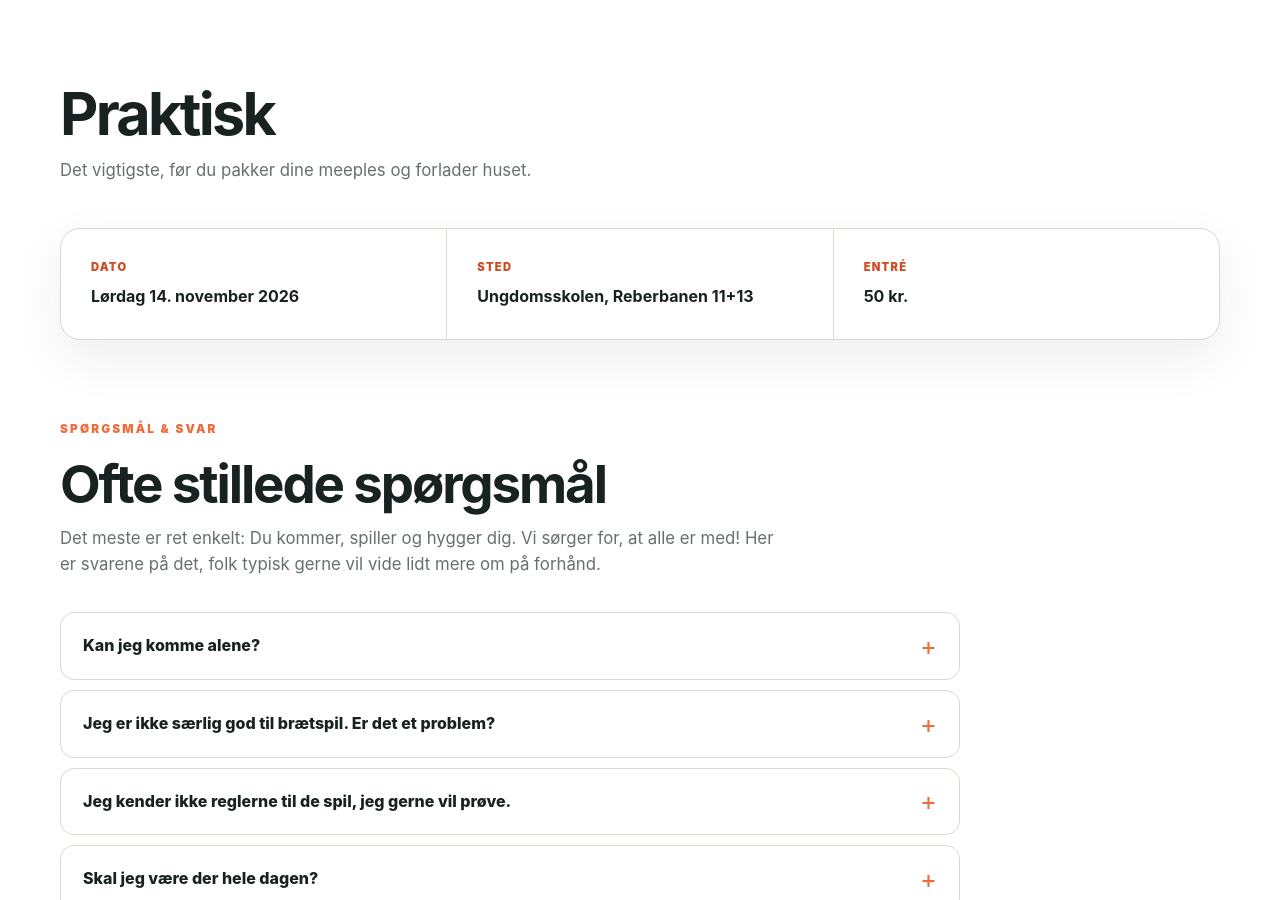
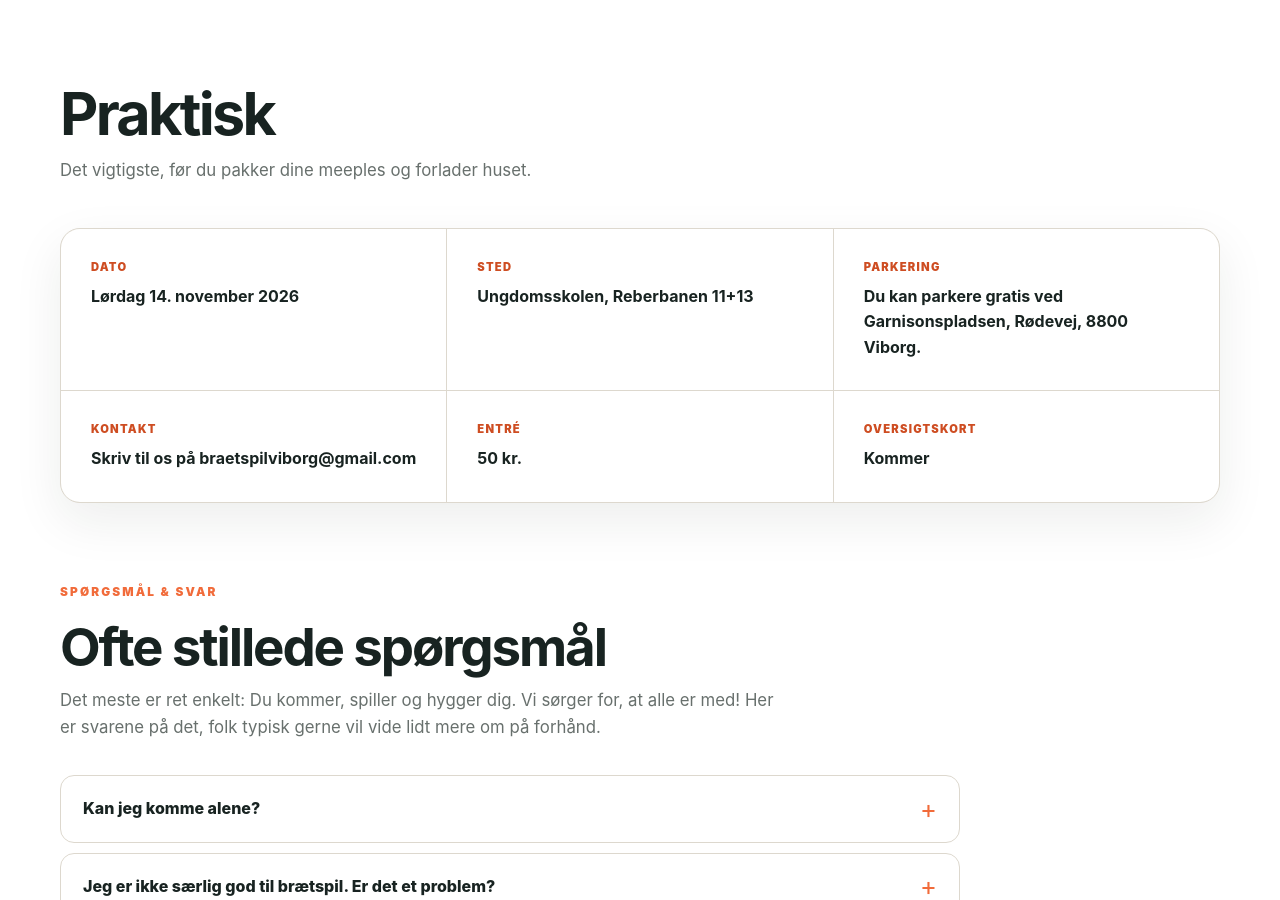
Before and after one commit to Andrejao/spilex, a Jekyll site: the page built from index.html, in a window 1280 px wide and 900 px high, scrolled down 1328 px. Built offline with Jekyll 4.4.1, drawn with Linux system fonts in a browser that asks for light colours.

Commit message:
Update index.html

```diff
--- a/index.html
+++ b/index.html
@@ -140,10 +140,35 @@ description: En hel dag med hygge og fællesskab i Viborg.
 
 
       <div class="practical-item">
+        <span class="practical-label">Parkering</span>
+
+        <strong>
+          Du kan parkere gratis ved Garnisonspladsen, Rødevej, 8800 Viborg.
+        </strong>
+      </div>
+
+        <div class="practical-item">
+        <span class="practical-label">Kontakt</span>
+
+        <strong>
+          Skriv til os på braetspilviborg@gmail.com
+        </strong>
+      </div>
+
+        <div class="practical-item">
         <span class="practical-label">Entré</span>
 
         <strong>
           50 kr.
+        </strong>
+      </div>
+
+
+        <div class="practical-item">
+        <span class="practical-label">Oversigtskort</span>
+
+        <strong>
+          Kommer
         </strong>
       </div>
 
```
